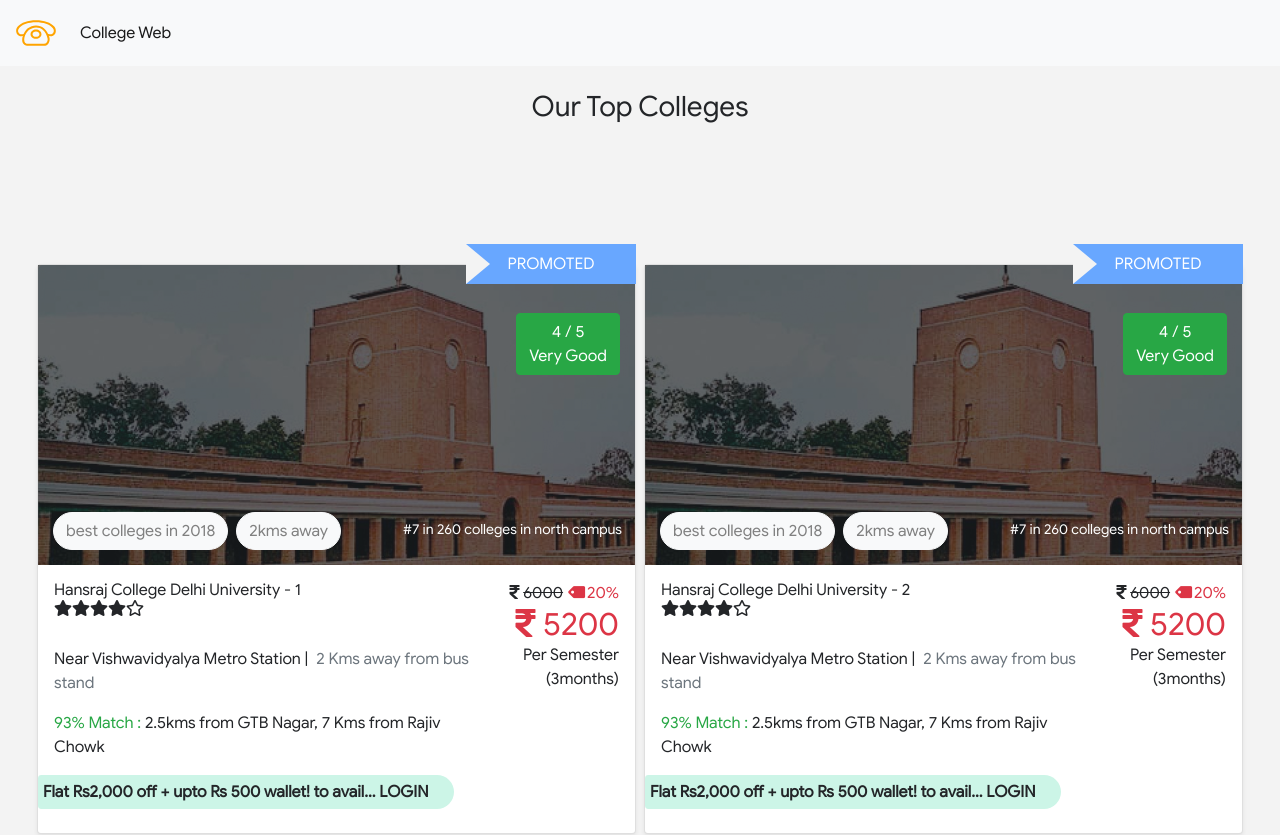
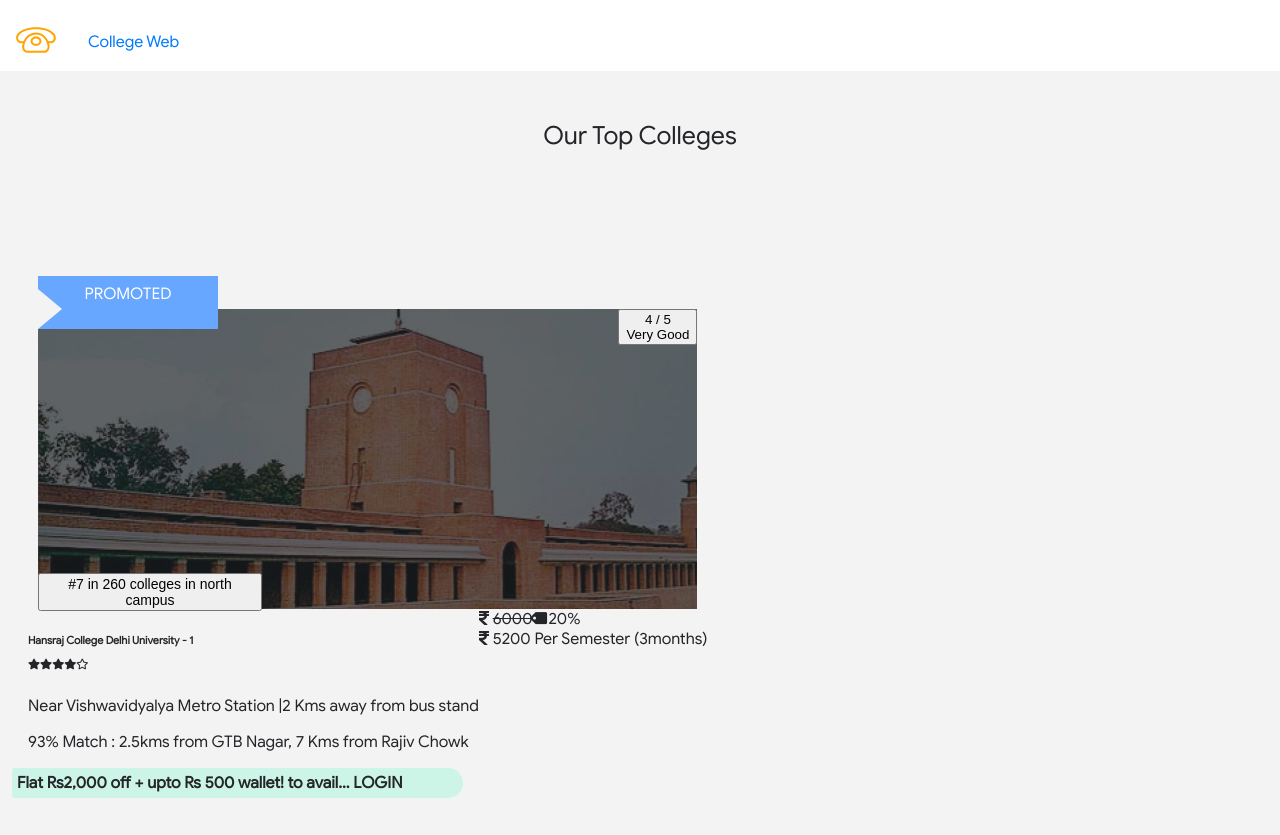
Before and after one commit to ShubhamSahaniNitkkr/collegeweb, a React (Create React App) app: page / in a window 1280 px wide. Shown: the top 835 px of the page. Built offline with nearby package versions, Linux system fonts and the light colour scheme.

Commit message:
college item css remain only

```diff
--- a/src/App.css
+++ b/src/App.css
@@ -19,27 +19,6 @@
   color: var(--mainDark) !important;
 }
 
-.fs14 {
-  font-size: 14px !important;
-}
-
-.pos-abs {
-  position: absolute !important;
-}
-
-.text-title {
-  letter-spacing: 0.3rem;
-  text-transform: uppercase;
-}
-
-.text-blue {
-  color: var(--mainBlue);
-}
-
-.text-bright {
-  color: var(--lightBlue);
-}
-
 div {
   font-family: googlefont;
 }
@@ -49,6 +28,35 @@
   background-color: red;
 }
 
+/* fonts  */
+.fs14 {
+  font-size: 14px !important;
+}
+
+/* padding */
+.pt4 {
+  padding-top: 1.5rem !important;
+}
+
+/* margins  */
+.mrauto {
+  margin-right: auto !important;
+}
+
+.p1 {
+  padding: 0.25rem !important;
+}
+
+.p5 {
+  padding: 3rem !important;
+}
+
+/* positions  */
+.pos-abs {
+  position: absolute !important;
+}
+
+/* flexbox  */
 .d-inline-block {
   display: inline-block;
 }
@@ -61,6 +69,7 @@
   justify-content: flex-end;
 }
 
+/* positions  */
 .pos-r-0 {
   right: 0;
 }
@@ -75,6 +84,89 @@
 
 .pos-b-15 {
   bottom: 15px;
+}
+
+/* text  */
+.text-title {
+  letter-spacing: 0.3rem;
+  text-transform: uppercase;
+}
+
+.text-blue {
+  color: var(--mainBlue);
+}
+
+.text-bright {
+  color: var(--lightBlue);
+}
+
+.textcenter {
+  text-align: center;
+}
+
+/* background  */
+.white-bg {
+  background-color: white !important;
+}
+
+/* font sizes  */
+.fs25 {
+  font-size: 25px;
+}
+
+.fs45 {
+  font-size: 45px;
+}
+
+/* orientation  */
+.row {
+  display: flex;
+  flex-wrap: wrap;
+  margin-right: -10px;
+  margin-left: -10px;
+}
+.navbarnav {
+  display: flex;
+  flex-direction: column;
+  padding-left: 0;
+  list-style: none;
+}
+
+.navbarbrand {
+  display: inline-block;
+  padding-top: 0.3125rem;
+  padding-bottom: 0.3125rem;
+  margin-right: 1rem;
+  font-size: 1.25rem;
+  line-height: inherit;
+  white-space: nowrap;
+}
+
+.navbarnav a {
+  color: #007bff;
+  text-decoration: none;
+  background-color: transparent;
+}
+
+.navbarnav ul {
+  margin-top: 0;
+}
+
+.navmenu {
+  display: block;
+  padding: 0.5rem 1rem;
+}
+
+/* components  */
+.top-navbar {
+  align-items: center;
+  flex-wrap: wrap;
+  justify-content: space-between;
+  padding: 0.5rem 1rem;
+  display: flex;
+  position: relative;
+  background-color: white;
+  height: 55px;
 }
 
 .offertxt {
@@ -124,3 +216,17 @@
   color: gray !important;
   border-radius: 20px !important;
 }
+
+.msgdanger {
+  color: #721c24;
+  background-color: #f8d7da;
+  border-color: #f5c6cb;
+}
+
+.msg {
+  position: relative;
+  padding: 0.75rem 1.25rem;
+  margin-bottom: 1rem;
+  border: 1px solid transparent;
+  border-radius: 0.25rem;
+}
--- a/src/App.js
+++ b/src/App.js
@@ -1,7 +1,7 @@
 import React, { Component } from 'react';
 import { Switch, Route } from 'react-router-dom';
 import './App.css';
-import 'bootstrap/dist/css/bootstrap.min.css';
+// import 'bootstrap/dist/css/bootstrap.min.css';
 
 import Navbar from './components/navbar';
 import CollegeList from './components/collegeList';
--- a/src/components/Default.js
+++ b/src/components/Default.js
@@ -3,13 +3,13 @@
   render() {
     return (
       <React.Fragment>
-        <div className='alert alert-danger text-center ' role='alert'>
-          <p className='h1'>
+        <div className='msg msgdanger textcenter ' role='alert'>
+          <p className='fs45'>
             ERROR : 404 <i className='fas fa-biohazard'></i>
           </p>
-          <p className='h5'>
+          <p className='fs25'>
             The Requested URL &nbsp;
-            <span className='text-info'>{this.props.location.pathname}</span>
+            <span className='text-blue'>{this.props.location.pathname}</span>
             &nbsp; does not exist !
           </p>
         </div>
--- a/src/components/collegeList.js
+++ b/src/components/collegeList.js
@@ -9,7 +9,7 @@
       <React.Fragment>
         <Title name='Our' title='Top Colleges' />
 
-        <div className='row p-5'>
+        <div className='row p5'>
           <ProductConsumer>
             {(value) => {
               return value.colleges.map((college, idx) => {
--- a/src/components/navbar.js
+++ b/src/components/navbar.js
@@ -5,14 +5,14 @@
 export default class Navbar extends Component {
   render() {
     return (
-      <nav className='navbar navbar-expand-lg navbar-light bg-light'>
+      <nav className='top-navbar'>
         <Link to='/'>
-          <img src={logo} alt='Ecommerce' className='navbar-brand' />
+          <img src={logo} alt='Ecommerce' className='navbarbrand' />
         </Link>
 
-        <ul className='navbar-nav mr-auto'>
-          <li className='nav-item active'>
-            <Link to='/' className='nav-link'>
+        <ul className='navbarnav mrauto'>
+          <li>
+            <Link to='/' className='navmenu'>
               College Web
             </Link>
           </li>
--- a/src/components/title.js
+++ b/src/components/title.js
@@ -2,8 +2,8 @@
 
 export default function Title({ name, title }) {
   return (
-    <h3 className='text-center py-4'>
+    <p className='textcenter pt4 fs25'>
       {name} {title}{' '}
-    </h3>
+    </p>
   );
 }
```
